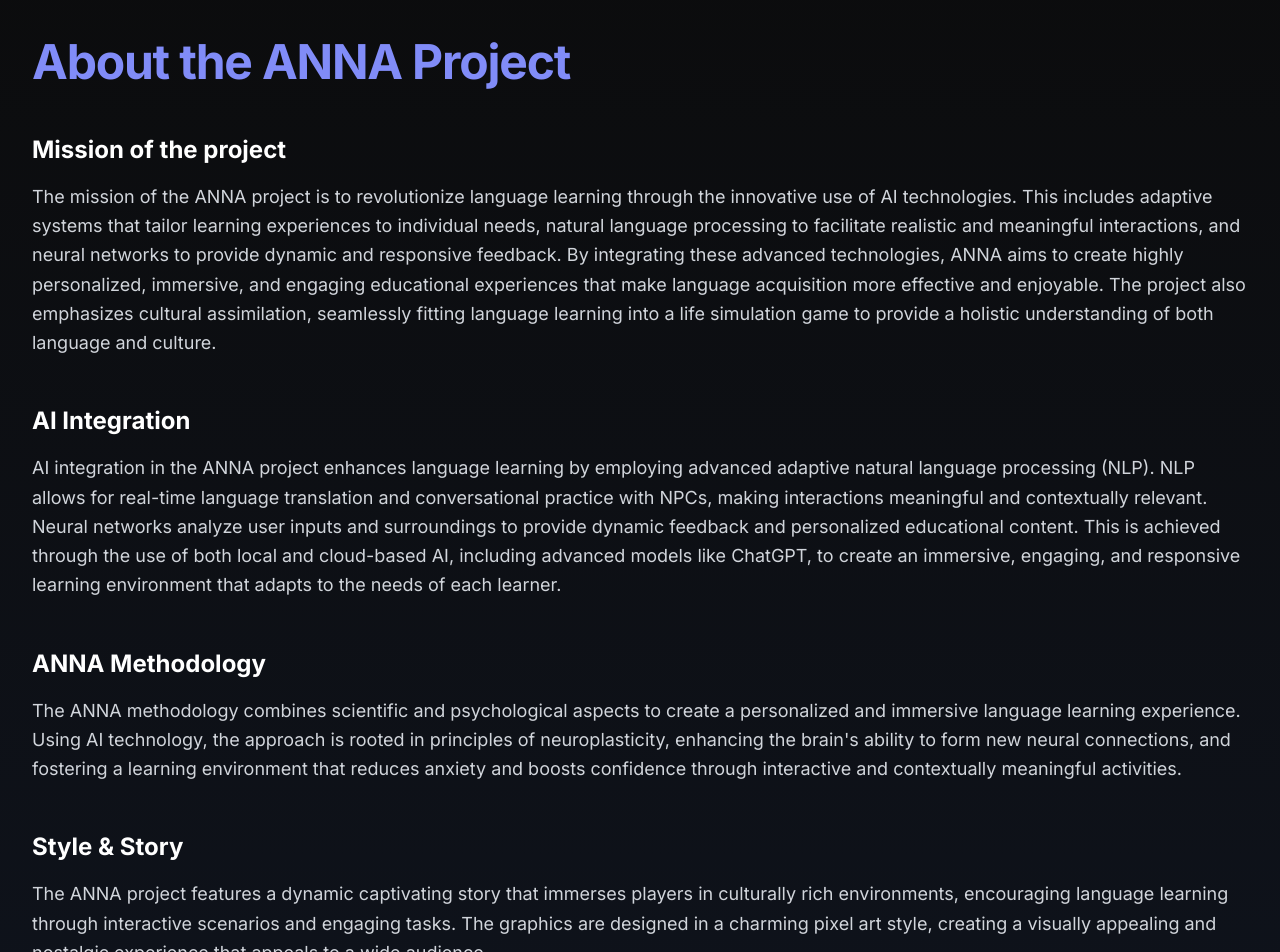
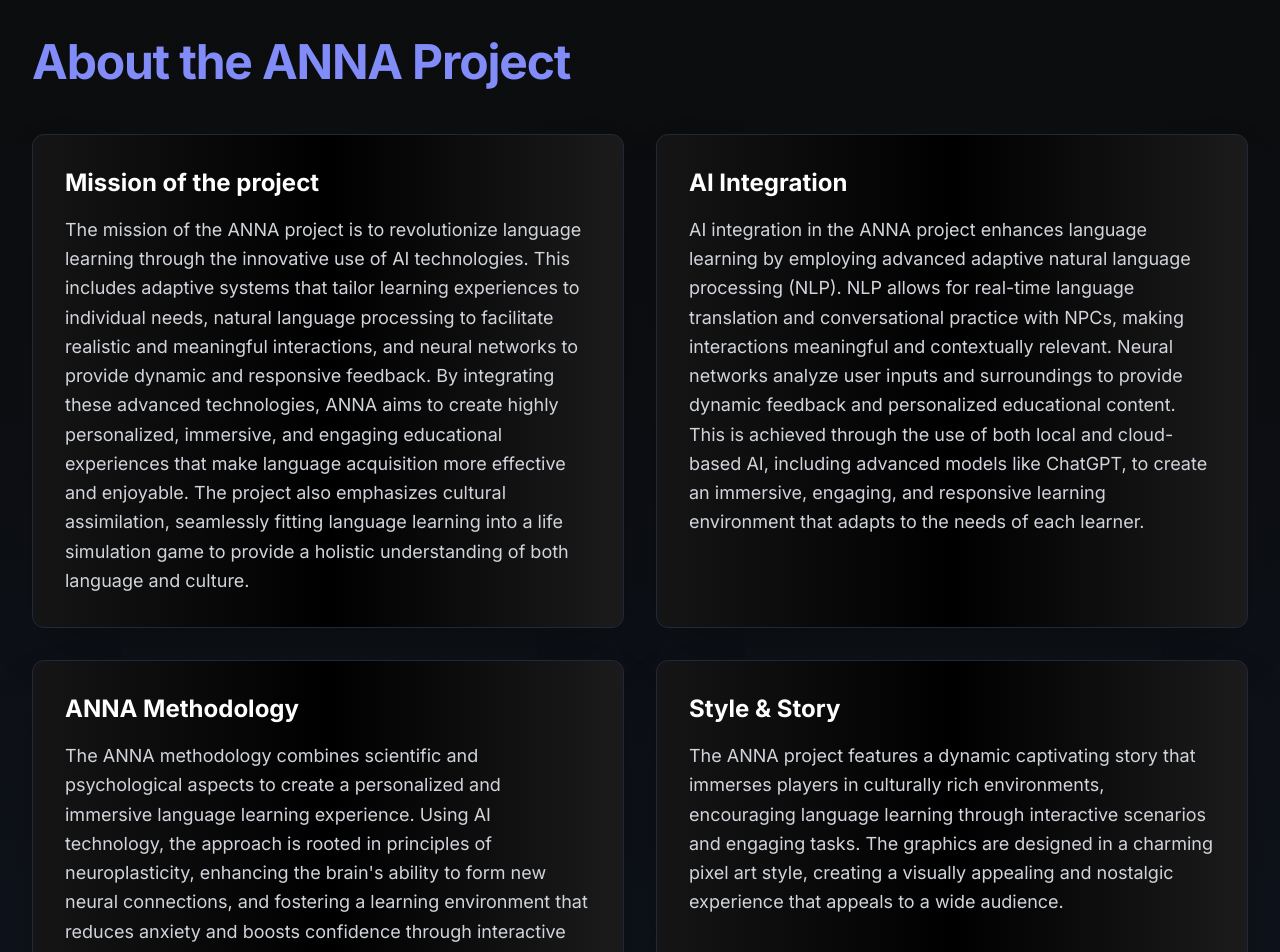
Before and after one commit to MohammadSleem88/neximus-production, a Next.js app: page / in a window 1280 px wide. Shown: the part 2260-3212 px from the top of the page. Built offline with nearby package versions, Linux system fonts and the light colour scheme; a web font is replaced by a local one.

Commit message:
Styling About Project Div

```diff
--- a/app/page.tsx
+++ b/app/page.tsx
@@ -10,11 +10,6 @@
 interface SectionProps {
   id: string;
   className?: string;
-  children: ReactNode;
-}
-
-interface InfoBlockProps {
-  title: string;
   children: ReactNode;
 }
 
@@ -227,6 +222,25 @@
 // -----------------------------------------------------------------------
 // Reusable Components
 // -----------------------------------------------------------------------
+interface AboutCardProps {
+  title: string;
+  children: ReactNode;
+}
+
+// A new AboutCard component with a style similar to Roadmap cards
+function AboutCard({ title, children }: AboutCardProps) {
+  return (
+    <div
+      className="p-8 bg-gradient-to-r from-[#151515] via-black to-[#1b1b1b]
+                    rounded-xl shadow-2xl border border-gray-800
+                    hover:shadow-purple-800 transition-transform hover:-translate-y-1"
+    >
+      <h3 className="text-2xl font-bold text-white mb-4">{title}</h3>
+      <p className="text-lg text-gray-300 leading-relaxed">{children}</p>
+    </div>
+  );
+}
+
 function Section({ id, className = "", children }: SectionProps) {
   return (
     <section
@@ -289,15 +303,6 @@
         <h3 className="text-2xl font-bold text-white">{title}</h3>
       </div>
       <ul className="space-y-3 pl-6 list-disc text-gray-200">{children}</ul>
-    </div>
-  );
-}
-
-function InfoBlock({ title, children }: InfoBlockProps) {
-  return (
-    <div className="mb-12">
-      <h3 className="text-2xl font-bold text-white mb-4">{title}</h3>
-      <SectionText>{children}</SectionText>
     </div>
   );
 }
@@ -368,54 +373,59 @@
         </div>
       </Section>
 
-      {/* ABOUT SECTION */}
+      {/* ABOUT SECTION with AboutCard-based layout */}
       <Section id="about">
         <SectionHeader>About the ANNA Project</SectionHeader>
 
-        <InfoBlock title="Mission of the project">
-          The mission of the ANNA project is to revolutionize language learning
-          through the innovative use of AI technologies. This includes adaptive
-          systems that tailor learning experiences to individual needs, natural
-          language processing to facilitate realistic and meaningful
-          interactions, and neural networks to provide dynamic and responsive
-          feedback. By integrating these advanced technologies, ANNA aims to
-          create highly personalized, immersive, and engaging educational
-          experiences that make language acquisition more effective and
-          enjoyable. The project also emphasizes cultural assimilation,
-          seamlessly fitting language learning into a life simulation game to
-          provide a holistic understanding of both language and culture.
-        </InfoBlock>
+        {/* Responsive grid of AboutCards */}
+        <div className="grid gap-8 sm:grid-cols-2">
+          <AboutCard title="Mission of the project">
+            The mission of the ANNA project is to revolutionize language
+            learning through the innovative use of AI technologies. This
+            includes adaptive systems that tailor learning experiences to
+            individual needs, natural language processing to facilitate
+            realistic and meaningful interactions, and neural networks to
+            provide dynamic and responsive feedback. By integrating these
+            advanced technologies, ANNA aims to create highly personalized,
+            immersive, and engaging educational experiences that make language
+            acquisition more effective and enjoyable. The project also
+            emphasizes cultural assimilation, seamlessly fitting language
+            learning into a life simulation game to provide a holistic
+            understanding of both language and culture.
+          </AboutCard>
 
-        <InfoBlock title="AI Integration">
-          AI integration in the ANNA project enhances language learning by
-          employing advanced adaptive natural language processing (NLP). NLP
-          allows for real-time language translation and conversational practice
-          with NPCs, making interactions meaningful and contextually relevant.
-          Neural networks analyze user inputs and surroundings to provide
-          dynamic feedback and personalized educational content. This is
-          achieved through the use of both local and cloud-based AI, including
-          advanced models like ChatGPT, to create an immersive, engaging, and
-          responsive learning environment that adapts to the needs of each
-          learner.
-        </InfoBlock>
+          <AboutCard title="AI Integration">
+            AI integration in the ANNA project enhances language learning by
+            employing advanced adaptive natural language processing (NLP). NLP
+            allows for real-time language translation and conversational
+            practice with NPCs, making interactions meaningful and contextually
+            relevant. Neural networks analyze user inputs and surroundings to
+            provide dynamic feedback and personalized educational content. This
+            is achieved through the use of both local and cloud-based AI,
+            including advanced models like ChatGPT, to create an immersive,
+            engaging, and responsive learning environment that adapts to the
+            needs of each learner.
+          </AboutCard>
 
-        <InfoBlock title="ANNA Methodology">
-          The ANNA methodology combines scientific and psychological aspects to
-          create a personalized and immersive language learning experience.
-          Using AI technology, the approach is rooted in principles of
-          neuroplasticity, enhancing the brain's ability to form new neural
-          connections, and fostering a learning environment that reduces anxiety
-          and boosts confidence through interactive and contextually meaningful
-          activities.
-        </InfoBlock>
+          <AboutCard title="ANNA Methodology">
+            The ANNA methodology combines scientific and psychological aspects
+            to create a personalized and immersive language learning experience.
+            Using AI technology, the approach is rooted in principles of
+            neuroplasticity, enhancing the brain's ability to form new neural
+            connections, and fostering a learning environment that reduces
+            anxiety and boosts confidence through interactive and contextually
+            meaningful activities.
+          </AboutCard>
 
-        <InfoBlock title="Style & Story">
-          The ANNA project features a dynamic captivating story that immerses
-          players in culturally rich environments, encouraging language learning
-          through interactive scenarios and engaging tasks. The graphics are
-          designed in a charming pixel art style, creating a visually appealing
-          and nostalgic experience that appeals to a wide audience.
-        </InfoBlock>
+          <AboutCard title="Style & Story">
+            The ANNA project features a dynamic captivating story that immerses
+            players in culturally rich environments, encouraging language
+            learning through interactive scenarios and engaging tasks. The
+            graphics are designed in a charming pixel art style, creating a
+            visually appealing and nostalgic experience that appeals to a wide
+            audience.
+          </AboutCard>
+        </div>
       </Section>
 
       {/* CONTACT SECTION */}
```
